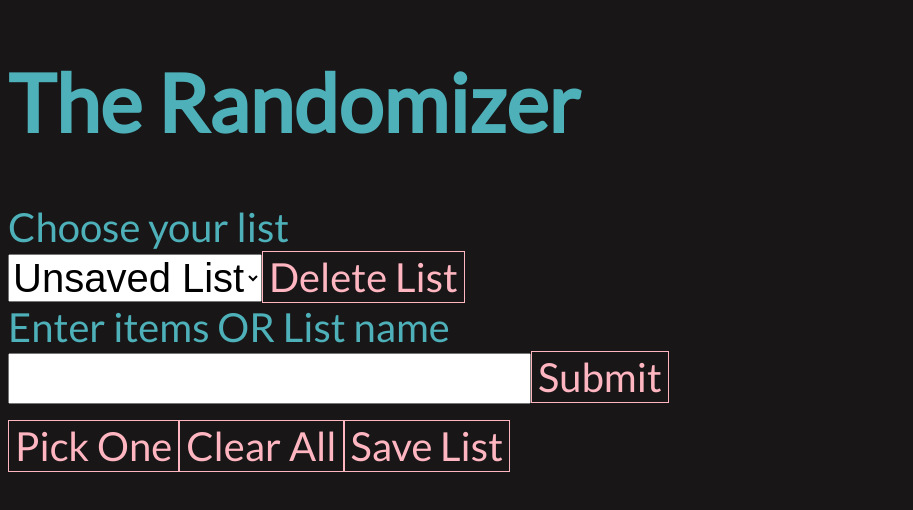
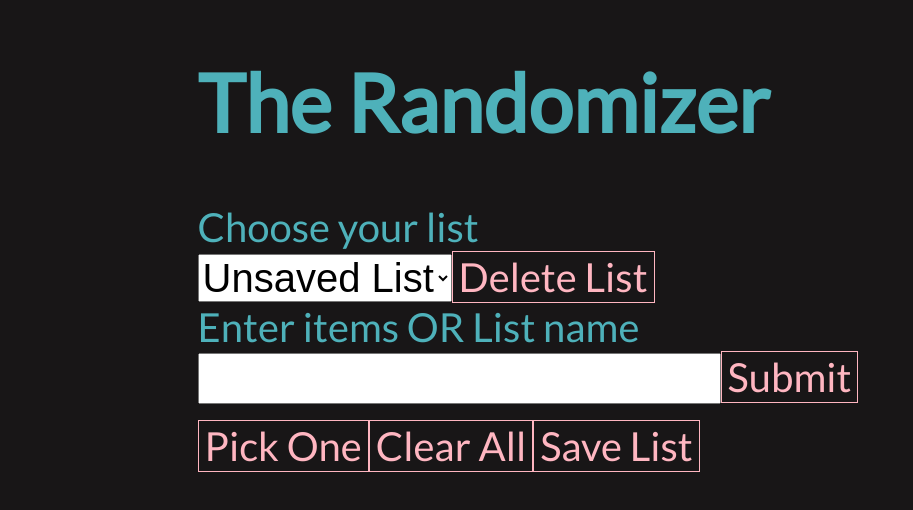
Before and after one commit to danielkang674/ReactRandomizer, a plain HTML site: page index.html in a window 1280 px wide. Shown: the whole page, without its empty margins (0-913 px from the left). Drawn offline with nearby package versions, Linux system fonts and the light colour scheme.

Commit message:
Bring to center

```diff
--- a/style.css
+++ b/style.css
@@ -56,3 +56,8 @@ select{
 input{
   font-size: 2.5rem;
 }
+
+div#root{
+  margin: auto;
+  width: 70%;
+}
```
